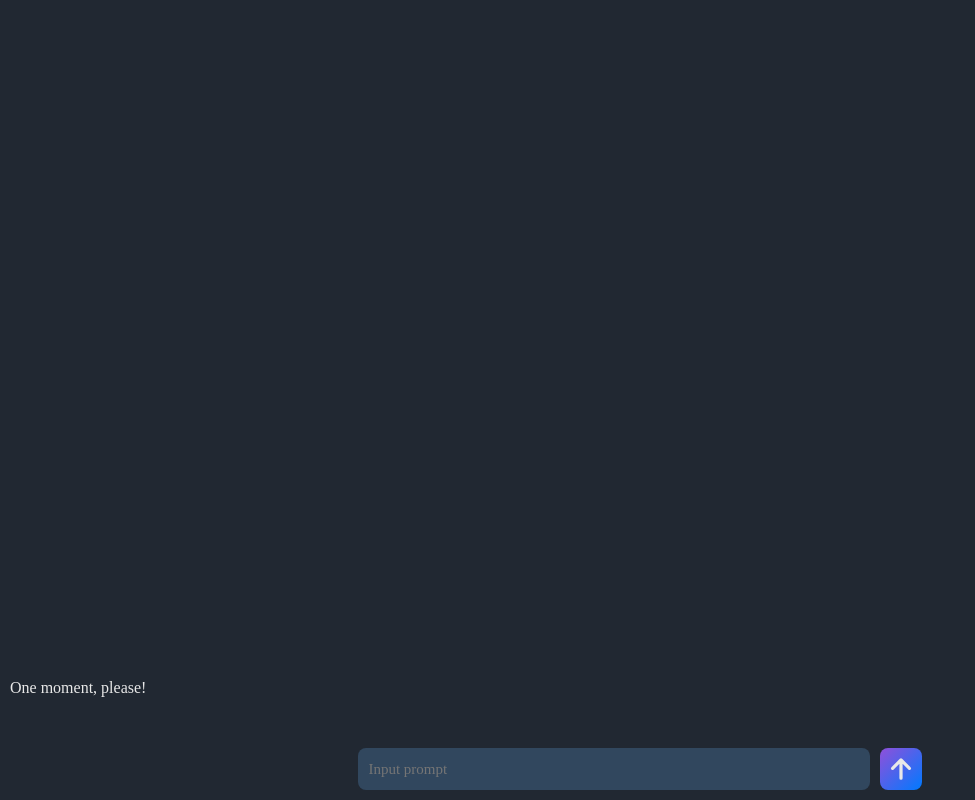
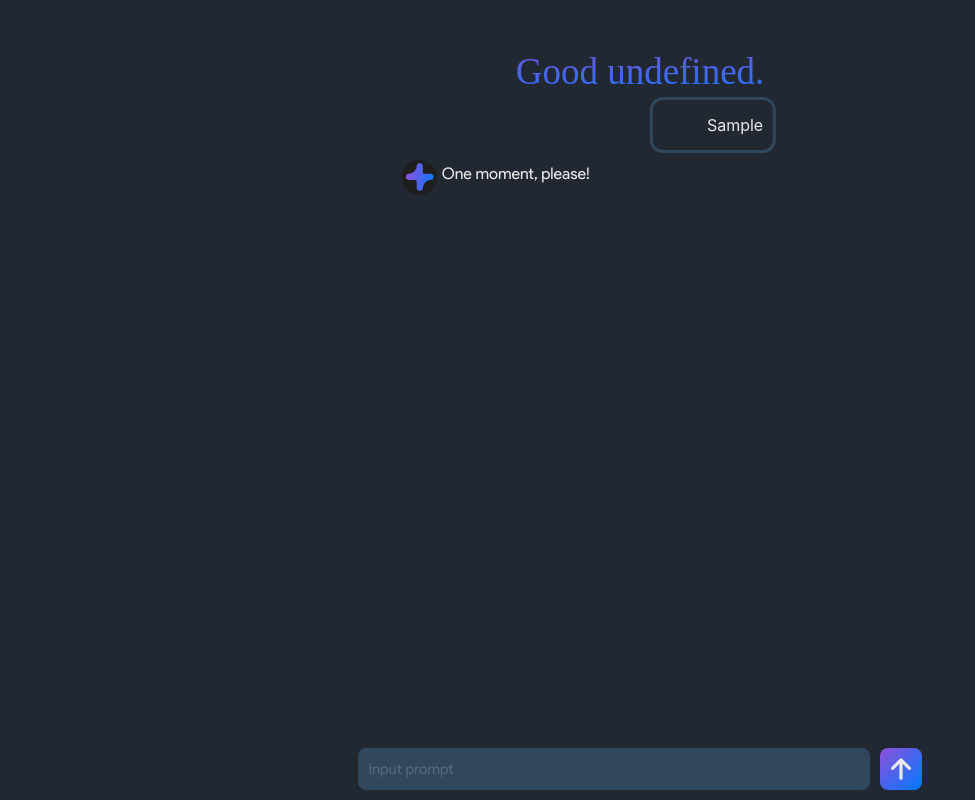
Before and after one commit to ZenxyNC/zenai, a React (Create React App) app: page /zenai/AI in a window 1280 px wide. Both pictures are taken after typing "Sample" into the empty fields and a click on the button 901 px from the left and 769 px from the top of the page. Shown: the whole page, without its empty margins (0-975 px from the left). Built offline with nearby package versions, Linux system fonts and the light colour scheme; no server answers; a web font is replaced by a local one.

Commit message:
Front-end phase 1

```diff
--- a/src/page-component/AI.css
+++ b/src/page-component/AI.css
@@ -1,7 +1,8 @@
 html {
   background-color: #212832;
   color: #e8e8e8;
-  font-family: 'GSansMedium'
+  font-family: 'GSansRegular';
+  overflow-y: scroll
 }
 
 #ai-input-field {
@@ -12,7 +13,8 @@ html {
   background-color: transparent;
   justify-items:space-evenly;
   text-align: center;
-  height:60px
+  height:60px;
+  z-index: 100
 }
 #ai-input-field input:nth-child(1) {
   width: calc(100% - 80px);
@@ -23,12 +25,15 @@ html {
   border: none;
   background-color: #31475e;
   padding-left: 10px;
-  font-family: 'GSansMedium';
+  font-family: 'GSansRegular';
   color: #e8e8e8;
   font-size: 15px;
   position: absolute;
   bottom:0px;
   left: 10px
+}
+#ai-input-field ::-webkit-input-placeholder {
+  color: rgb(232, 232, 232, 0.2)
 }
 #ai-input-field button {
   width: 42px;
@@ -51,13 +56,71 @@ html {
   transform: translate(-50%, -50%)
 }
 
+#chatbox {
+  width: 100%;
+  height: calc(100% - 110px);
+  position: absolute;
+  background-color: transparent;
+  overflow-y: scroll;
+  display: none
+}
+
+#ai-textbox{
+  width: calc(100% - 0px);
+  height: max-content;
+  min-height: 35px;
+  background-color:transparent;
+  position: absolute;
+  left:50%;
+  translate: -50%;
+}
+
 #ai-answer {
-  width: calc(100% - 20px);
-  position: fixed;
-  bottom: 100px;
-  left: 10px;
-  font-family: 'GSansMedium';
-  line-height: 25px;
+  width: calc(100% - 60px);
+  height: max-content;
+  background-color: transparent;
+  font-family: 'GSansRegular';
+  font-size: 17px;
+  line-height: 26px;
+  margin-left: 45px;
+}
+#ai-profile {
+  width: 35px;
+  height: 35px;
+  border-radius: 30px;
+  background-color: #1e1e1e;
+  background-image: url('../resource/icon.svg');
+  background-position:center;
+  background-size: 28px;
+  background-repeat: no-repeat;
+  position: absolute;
+  margin-left: 5px
+}
+#user-prompt-display {
+  width: max-content;
+  min-width: 100px;
+  height: max-content;
+  min-height: 30px;
+  background-color: #212832;
+  text-align: right;
+  box-shadow: 0px 0px 0px 3px #31475e;
+  border-radius: 10px;
+  padding: 10px;
+  max-width: 300px;
+  display: grid;
+  align-items: center;
+}
+
+#user-prompt-wrapper {
+  width: calc(100% - 10px);
+  height: max-content;
+  background-color: transparent;
+  margin-bottom: 10px;
+  margin-top: 100px;
+  text-align: right;
+  place-items: right;
+  justify-items: right;
+  display: grid
 }
 
 @media screen and (min-width: 900px) {
@@ -82,7 +145,7 @@ html {
     border: none;
     background-color: #31475e;
     padding-left: 10px;
-    font-family: 'GSansMedium';
+    font-family: 'GSansRegular';
     color: #e8e8e8;
     font-size: 15px;
     position: unset;
@@ -100,4 +163,55 @@ html {
     cursor: pointer;
     right: unset
   }
+  #ai-answer {
+    width: calc(100% - 150px);
+    height: max-content;
+    background-color: transparent;
+    font-family: 'GSansRegular';
+    font-size: 16px;
+    line-height: 27px;
+    margin-left: 45px;
+  }
+  #ai-textbox{
+    width: calc(100% - 62%);
+    height: max-content;
+    min-height: 35px;
+    background-color:transparent;
+    position: absolute;
+    left:50%;
+    translate: -50%;
+  }
+  #user-prompt-wrapper {
+    width: calc(100% - 110px);
+    height: max-content;
+    background-color: transparent;
+    margin-bottom: 10px;
+    margin-top: 100px;
+    justify-items: right;
+    place-items: right;
+    display: grid
+  }
+  #greeting {
+    font-family: 'GSansBlack';
+    background: linear-gradient(to right bottom, #9050DA, #007AFF);
+    -webkit-text-fill-color: transparent;
+    background-clip: text;
+    font-size: 50px;
+    position: absolute;
+    left: 50%;
+    transform: translateX(-50%);
+    top: 30px
+  }
 }
+
+#greeting {
+  font-family: 'GSansBlack';
+  background: linear-gradient(to right bottom, #9050DA, #007AFF);
+  -webkit-text-fill-color: transparent;
+  background-clip: text;
+  font-size: 37px;
+  position: absolute;
+  top: 50px;
+  width: 100%;
+  text-align: center;
+}
--- a/src/page-component/AI.js
+++ b/src/page-component/AI.js
@@ -1,6 +1,6 @@
 import { GoogleGenerativeAI } from '@google/generative-ai'
 import './AI.css'
-import React, { useState } from 'react'
+import React, { useEffect, useState } from 'react'
 import arrow from '../resource/arrow-up.svg'
 import '../resource/font/importFont.css'
 
@@ -10,12 +10,26 @@ export default function AI() {
 
   const [generatedPrompt, setGP] = useState()
   const [userPrompt, setUserPrompt] = useState()
+  const [isLoggedIn, setLog] = useState(localStorage.getItem('isLoggedIn'))
+  const [username, setUsername] = useState()
+  const [greeting, setGreet] = useState(getGreeting())
+
+  useEffect(() => {
+    if (isLoggedIn) {
+      setUsername(localStorage.getItem('username'))
+    } else {
+      setUsername(undefined)
+      setLog(false)
+    }
+  }, [isLoggedIn])
 
   const runAI = (e) => {
     e.preventDefault()
     run()
     document.getElementById('ai-answer').innerText = generatePrompt()
+    document.getElementById('user-prompt-display').innerText = document.getElementById('ai-user-input').value
     document.getElementById('ai-user-input').value = ''
+    document.getElementById('chatbox').style.display = 'block'
   }
   async function run() {
     const model = genAI.getGenerativeModel({ model: "gemini-1.5-flash"});
@@ -36,7 +50,7 @@ export default function AI() {
     try {
       const chat = model.startChat(chatHistory);
 
-      const result = await chat.sendMessage(userPrompt);
+      const result = await chat.sendMessageStream(userPrompt);
       const response = await result.response;
       const text = response.text();
       setGP(text)
@@ -58,13 +72,43 @@ export default function AI() {
     }
   }
 
+  function getGreeting() {
+    var day = new Date();
+    var hours = day.getHours();
+    let greeting
+
+    if (hours >= 1 && hours <= 11) {
+      greeting = "morning"
+    } else if (hours >= 11 && hours <= 18) {
+      greeting = "afternoon"
+    } else if (hours >= 18 && hours <= 1) {
+      greeting = "night"
+    }
+
+    if (isLoggedIn) {
+      return "Good " + greeting + '.'
+    } else {
+      return "Good " + greeting + '.'
+    }
+  }
+
   return (
     <>
+      <div id='greeting'>{greeting}</div>
+      <div id='navbar'></div>
       <form onSubmit={runAI} id='ai-input-field'>
         <input type='text' placeholder='Input prompt' onInput={(e) => setUserPrompt(e.target.value)} id='ai-user-input' autoComplete='off'/>
         <button type='submit'><img src={arrow} alt='' id='submit-arrow'/></button>
       </form>
-      <div id='ai-answer'></div>
+      <div id='chatbox'>
+        <div id='ai-textbox'>
+          <div id='user-prompt-wrapper'>
+            <div id='user-prompt-display'></div>
+          </div>
+          <div id='ai-profile'></div>
+          <div id='ai-answer'></div>
+        </div>
+      </div>
     </>
   )
 }
```
Also changed, not shown: src/resource/icon.svg (added).
